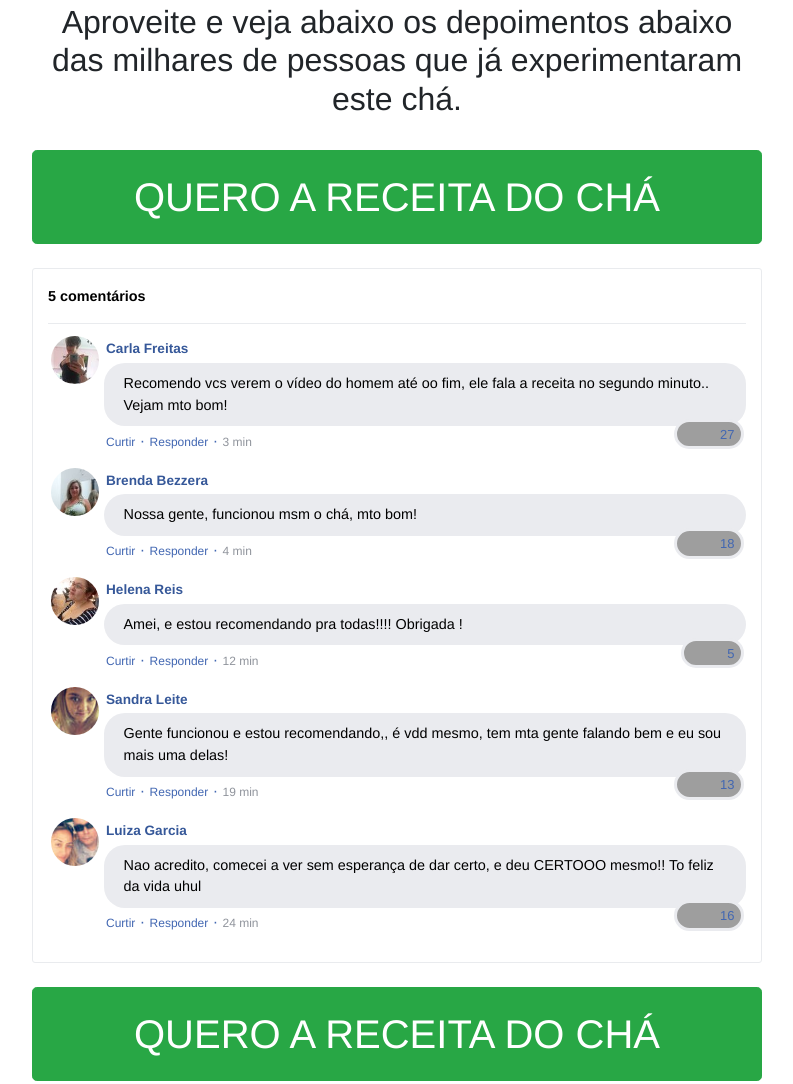
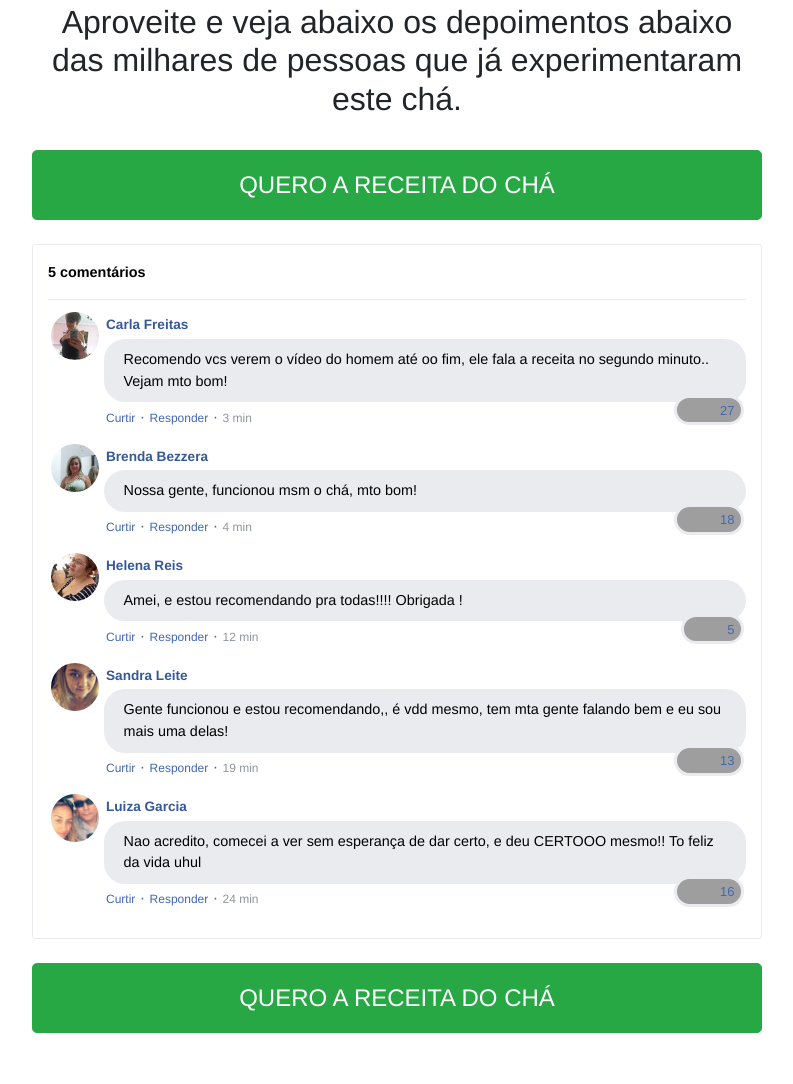
Before and after one commit to blackhat2k21/kaua, a plain HTML site: page steptwo/index.html in a window 1280 px wide. Shown: the part 1539-2623 px from the top of the page, without its empty margins (243-1036 px from the left). Drawn offline with nearby package versions, Linux system fonts and the light colour scheme; grey boxes are pictures that could not be loaded; a web font is replaced by a local one.

Commit message:
Update index.html

```diff
--- a/steptwo/index.html
+++ b/steptwo/index.html
@@ -17,7 +17,7 @@
         font-weight: bold;
       }
       .btn {
-        font-size: 250%;
+        font-size: 150%;
       }
       .texto {
         color: white;
```
